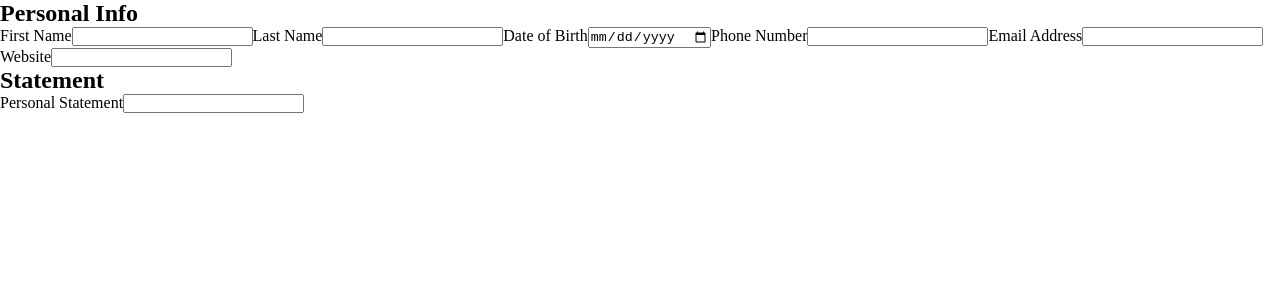
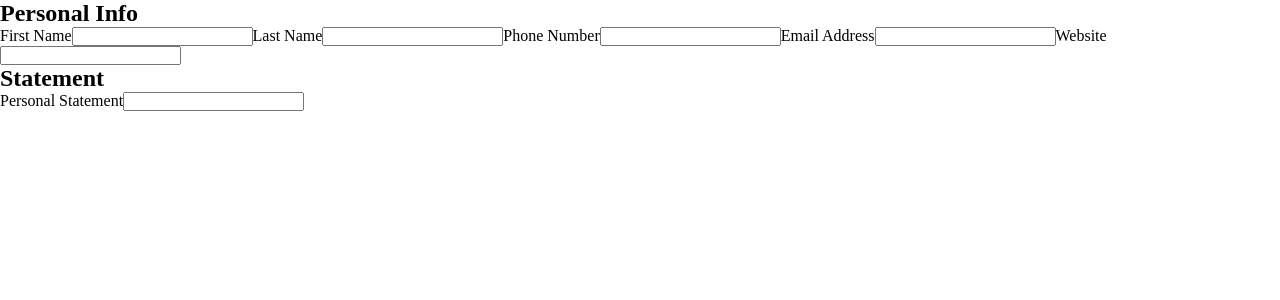
Before and after one commit to Fenroe/CV-Helper, a React (Create React App) app: page / in a window 1280 px wide. Shown: the top 300 px of the page. Built offline with nearby package versions, Linux system fonts and the light colour scheme.

Commit message:
feat: statement

```diff
--- a/src/App.js
+++ b/src/App.js
@@ -23,7 +23,6 @@ class App extends Component {
       personalInfo: {
         firstName: '',
         lastName: '',
-        dob: '',
         phoneNumber: '',
         email: '',
         website: '',
--- a/src/components/Input.js
+++ b/src/components/Input.js
@@ -89,12 +89,12 @@ class Input extends Component {
     return(
       <div>
         <PersonalInfo
-        personalInfo ={this.props.personalInfo}
-        updatePersonalInfo = {this.props.updatePersonalInfo}
+        data ={this.props.personalInfo}
+        update = {this.props.updatePersonalInfo}
         ></PersonalInfo>
         <Statement
-        statement = {this.props.statement}
-        updateStatement = {this.props.updateStatement}
+        data = {this.props.statement}
+        update = {this.props.updateStatement}
         ></Statement>
         <Skills
         skills = {this.props.skills}
--- a/src/components/PersonalInfo.js
+++ b/src/components/PersonalInfo.js
@@ -1,19 +1,39 @@
+/* eslint-disable no-useless-constructor */
 import React, { Component } from "react";
 
 class PersonalInfo extends Component {
   constructor(props) {
     super(props);
-
-    this.update = this.update.bind(this);
   }
 
-  personalInfo = this.props.personalInfo;
+  updateFirstName(evt) {
+    const personalInfo = this.props.data;
+    personalInfo.firstName = evt.target.value;
+    this.props.update(personalInfo);
+  }
 
-  update(evt, prop) {
-    prop = evt.target.value;
-    this.props.updatePersonalInfo(this.personalInfo);
-    this.personalInfo = this.props.personalInfo;
-    this.trackProps();
+  updateLastName(evt) {
+    const personalInfo = this.props.data;
+    personalInfo.lastName = evt.target.value;
+    this.props.update(personalInfo);
+  }
+
+  updatePhoneNumber(evt) {
+    const personalInfo = this.props.data;
+    personalInfo.phoneNumber = evt.target.value;
+    this.props.update(personalInfo);
+  }
+
+  updateEmail(evt) {
+    const personalInfo = this.props.data;
+    personalInfo.email = evt.target.value;
+    this.props.update(personalInfo);
+  }
+
+  updateWebsite(evt) {
+    const personalInfo = this.props.data;
+    personalInfo.website = evt.target.value;
+    this.props.update(personalInfo);
   }
 
   render() {
@@ -24,32 +44,27 @@ class PersonalInfo extends Component {
         onSubmit = {e => e.preventDefault()}>
           <label>First Name</label>
           <input
-          defaultValue = {this.personalInfo.firstName}
-          onChange = {evt => this.update(evt, this.personalInfo.firstName)}/>
+          defaultValue = {this.props.data.firstName}
+          onChange = {evt => this.updateFirstName(evt)}/>
           <label>Last Name</label>
           <input
-          defaultValue = {this.personalInfo.lastName}
-          onChange = {evt => this.update(evt, this.personalInfo.lastName)}/>
-          <label>Date of Birth</label>
-          <input
-          type = 'date'
-          defaultValue = {this.personalInfo.dob}
-          onChange = {evt => this.update(evt, this.personalInfo.dob)}/>
+          defaultValue = {this.props.data.lastName}
+          onChange = {evt => this.updateLastName(evt)}/>
           <label>Phone Number</label>
           <input
           type = 'tel'
-          defaultValue = {this.personalInfo.phoneNumber}
-          onChange = {evt => this.update(evt, this.personalInfo.phoneNumber)}/>
+          defaultValue = {this.props.data.phoneNumber}
+          onChange = {evt => this.updatePhoneNumber(evt)}/>
           <label>Email Address</label>
           <input
           type = 'email'
-          defaultValue = {this.personalInfo.email}
-          onChange = {evt => this.update(evt, this.personalInfo.email)}/>
+          defaultValue = {this.props.data.email}
+          onChange = {evt => this.updateEmail(evt)}/>
           <label>Website</label>
           <input
           type = 'url'
-          defaultValue = {this.personalInfo.website}
-          onChange = {evt => this.update(evt, this.personalInfo.website)}/>
+          defaultValue = {this.props.data.website}
+          onChange = {evt => this.updateWebsite(evt)}/>
         </form>
       </div>
     )
--- a/src/components/Statement.js
+++ b/src/components/Statement.js
@@ -1,3 +1,4 @@
+/* eslint-disable no-useless-constructor */
 import React, { Component } from "react";
 
 class Statement extends Component {
@@ -12,7 +13,9 @@ class Statement extends Component {
         <form>
           <label>Personal Statement</label>
           <input
-          type = 'text' />
+          type = 'text'
+          defaultValue = {this.props.data}
+          onChange = {evt => this.props.update(evt.target.value)} />
         </form>
       </div>
     )
```
